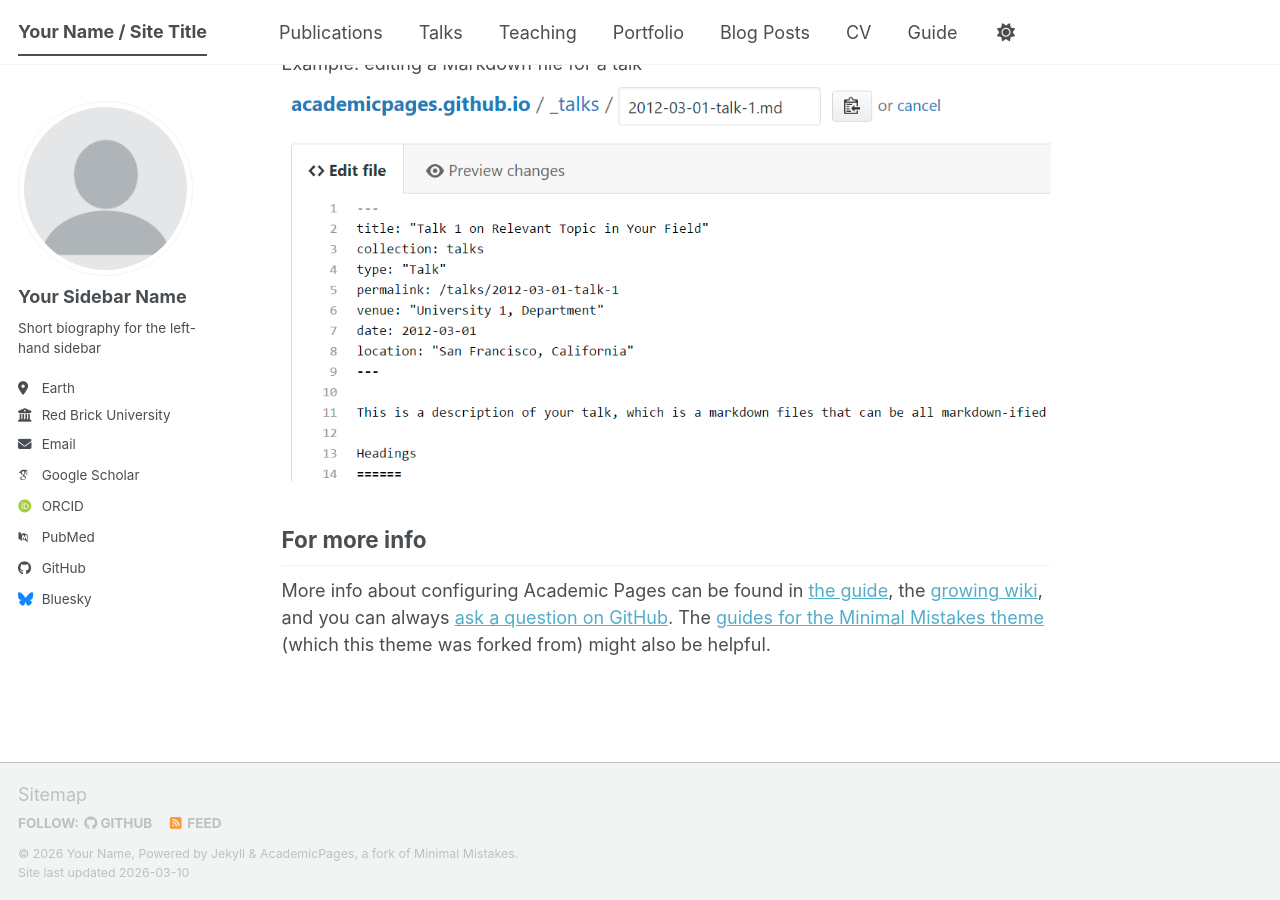
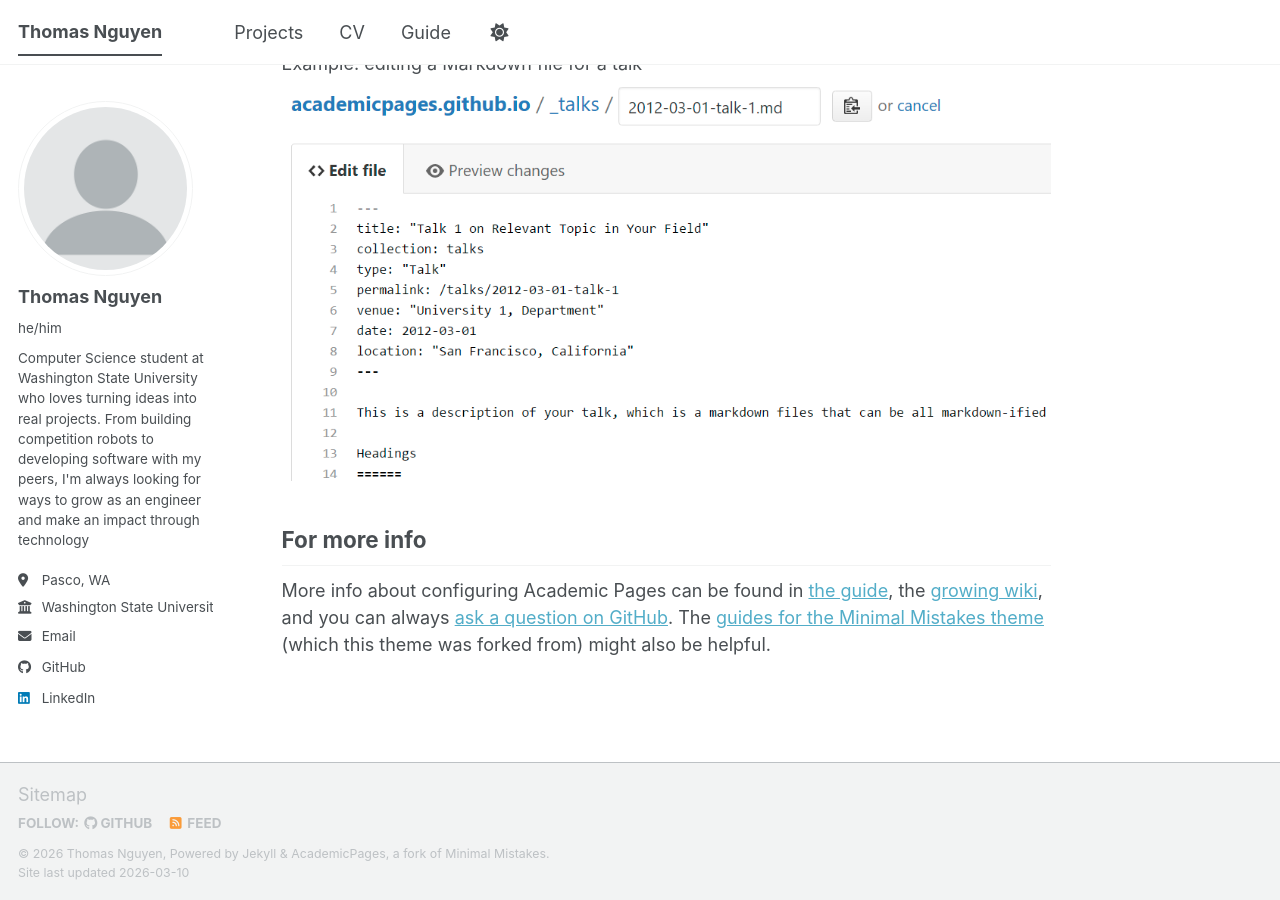
Before and after one commit to NguyenThomas986/NguyenThomas.github.io, a Jekyll site: the page built from _pages/about.md, in a window 1280 px wide and 900 px high, scrolled down 2720 px. Built offline with Jekyll 4.4.1, drawn with Linux system fonts in a browser that asks for light colours; some web fonts are replaced; a script bundle is joined from its source files by our own code; library files that are not in the unit come from our copies.

Commit message:
Customized portfolio header, navigation, and links

```diff
--- a/_config.yml
+++ b/_config.yml
@@ -9,10 +9,10 @@
 # Basic Site Settings
 locale                   : "en-US"
 site_theme               : "default" # The available themes options are "default", "air", "sunrise", "mint", "dirt" and "contrast"
-title                    : "Your Name / Site Title"
+title                    : "Thomas Nguyen"
 title_separator          : "-"
-name                     : &name "Your Name"
-description              : &description "Your Name's academic portfolio"   # Update this with a general description of your site, this is the default if not overridden by a page
+name                     : &name "Thomas Nguyen"
+description              : &description "Thomas Nguyen's academic portfolio"   # Update this with a general description of your site, this is the default if not overridden by a page
 url                      : https://academicpages.github.io # The base hostname & protocol for your site e.g. "https://[your GitHub username].github.io",
                                                            # or if you already have some other page hosted on Github then use "https://[your GitHub username].github.io/[Your Repo Name]"
 baseurl                  : "" # the subpath of your site, e.g. "/blog"
@@ -24,24 +24,24 @@ repository               : "academicpages/academicpages.github.io"
 author:
   # Biographic information
   avatar           : "profile.png"
-  name             : "Your Sidebar Name"
-  pronouns         : # example: "she/her"
-  bio              : "Short biography for the left-hand sidebar"
-  location         : "Earth"
-  employer         : "Red Brick University"
+  name             : "Thomas Nguyen"
+  pronouns         : "he/him"
+  bio              : "Computer Science student at Washington State University who loves turning ideas into real projects. From building competition robots to developing software with my peers, I'm always looking for ways to grow as an engineer and make an impact through technology"
+  location         : "Pasco, WA"
+  employer         : "Washington State University"
   uri              : # URL
-  email            : "none@example.org"
+  email            : "Nguyenthomas986@gmail.com"
 
   # Academic websites
   academia         : # URL
   arxiv            : # URL - Update with the correct link to your profile
-  googlescholar    : "https://scholar.google.com/citations?user=PS_CX0AAAAAJ"
+  googlescholar    : # URL
   inspire-hep      : # URL
   impactstory      : # URL
-  orcid            : "https://orcid.org/yourorcidurl"
+  orcid            : # URL
   semantic         : # URL
   ssrn             : # URL
-  pubmed           : "https://www.ncbi.nlm.nih.gov/pubmed/?term=john+snow"
+  pubmed           : # URL
   researchgate     : # URL
   scopus           : # URL
   zotero           : # URL
@@ -51,13 +51,13 @@ author:
   bitbucket        : # Username - Update with your username on the site
   codepen          : # Username
   dribbble         : # Username
-  github           : "academicpages"
+  github           : "Nguyenthomas986" # Username - Update with your username on the site
   kaggle           : # Username
   stackoverflow    : # User number or user number and name (i.e., use "1" or "1/jeff-atwood")
 
   # Social media
   artstation       : # Username
-  bluesky          : "bsky.app" # Replace this with you Bluesky username
+  bluesky          : # # Replace this with you Bluesky username
   facebook         : # Username
   flickr           : # Username
   foursquare       : # Username
@@ -66,7 +66,7 @@ author:
   keybase          : # Username
   instagram        : # Username
   lastfm           : # Username
-  linkedin         : # Username
+  linkedin         : "thomas-nguyen-2787a2365"
   mastodon         : # URL
   medium           : # URL
   pinterest        : # Username
--- a/_data/navigation.yml
+++ b/_data/navigation.yml
@@ -8,20 +8,9 @@
 #      Markdown formatted page while the second is generated using JSON.
 
 main:
-  - title: "Publications"
-    url: /publications/
 
-  - title: "Talks"
-    url: /talks/
-
-  - title: "Teaching"
-    url: /teaching/
-
-  - title: "Portfolio"
+  - title: "Projects"
     url: /portfolio/
-
-  - title: "Blog Posts"
-    url: /year-archive/
 
   - title: "CV"
     url: /cv/
```
